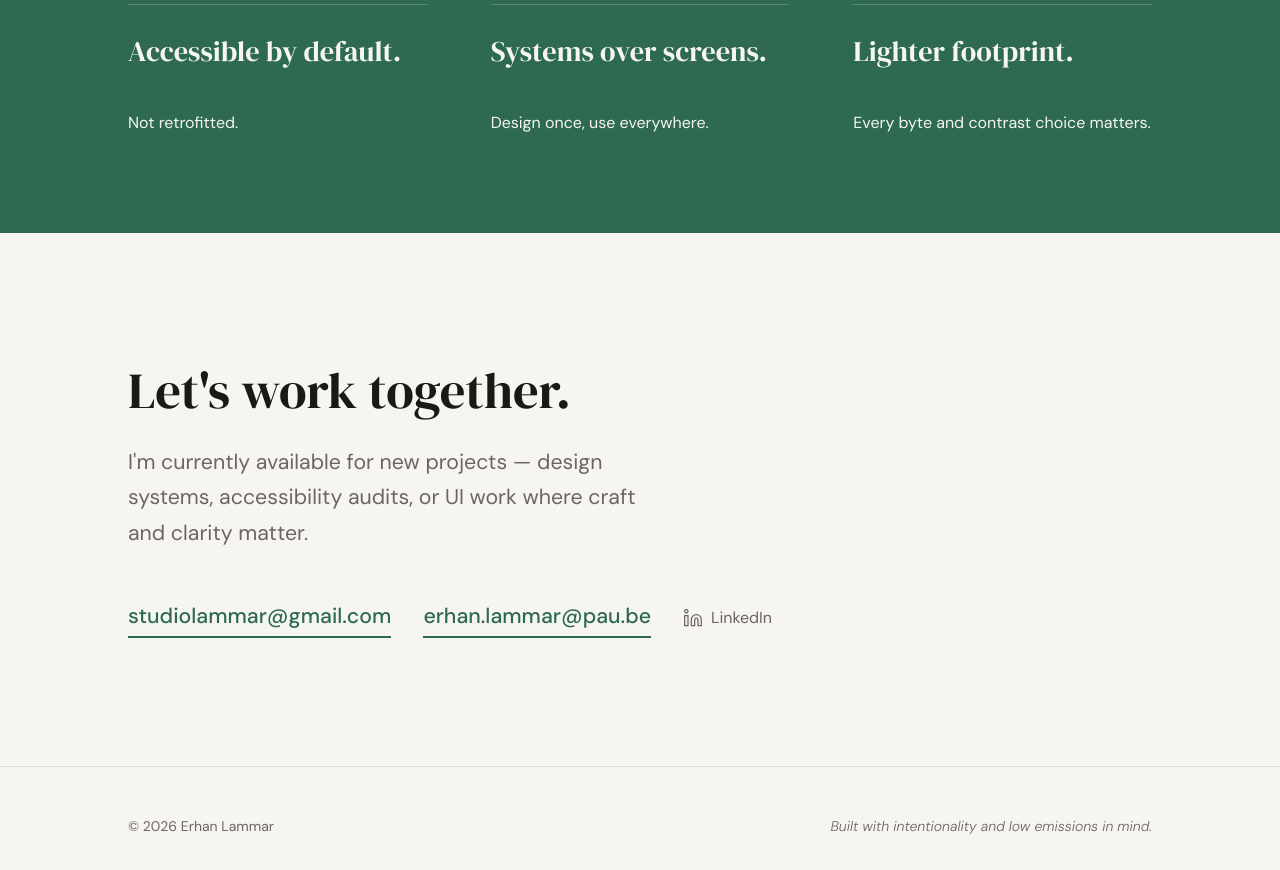
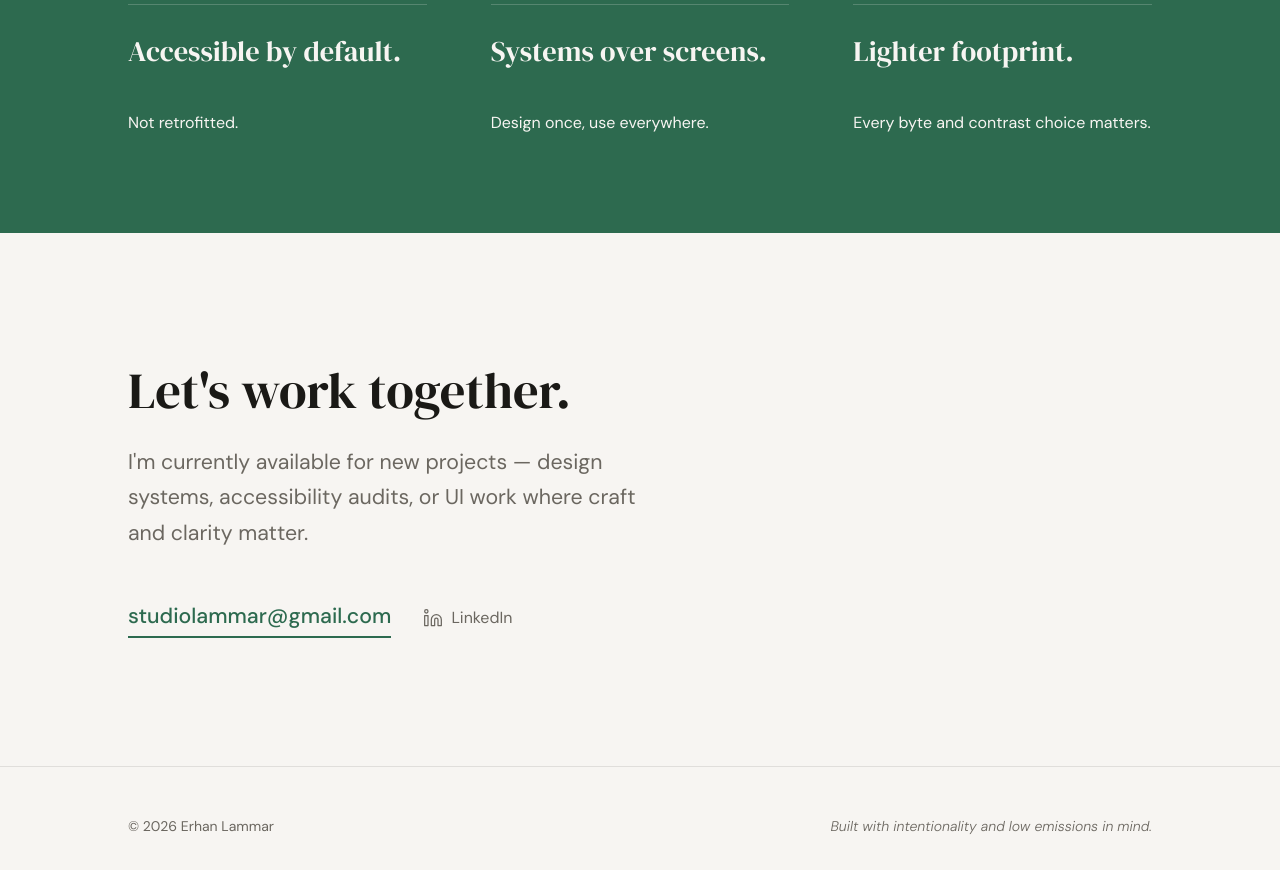
Before and after one commit to studiolammar-creator/Erhan-Portfolio, a plain HTML site: page index.html in a window 1280 px wide. Shown: the part 3814-4684 px from the top of the page. Drawn offline with Linux system fonts and the light colour scheme.

Commit message:
Remove erhan.lammar@pau.be from contact

```diff
--- a/index.html
+++ b/index.html
@@ -345,13 +345,7 @@
           >
             studiolammar@gmail.com
           </a>
-          <a
-            href="mailto:erhan.lammar@pau.be"
-            class="contact__email"
-            aria-label="Send Erhan an email at erhan.lammar@pau.be"
-          >
-            erhan.lammar@pau.be
-          </a>
+
           <a
             href="https://linkedin.com/in/erhanlammar"
             class="contact__social"
```
